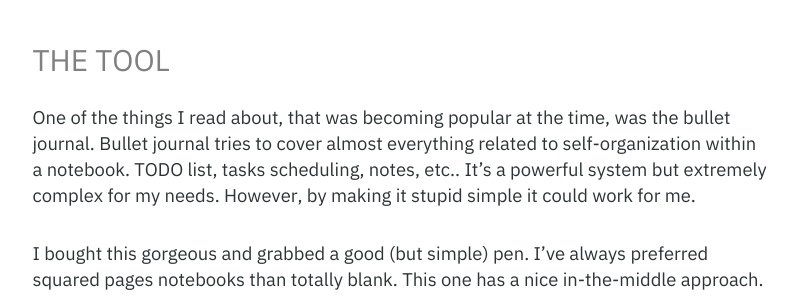
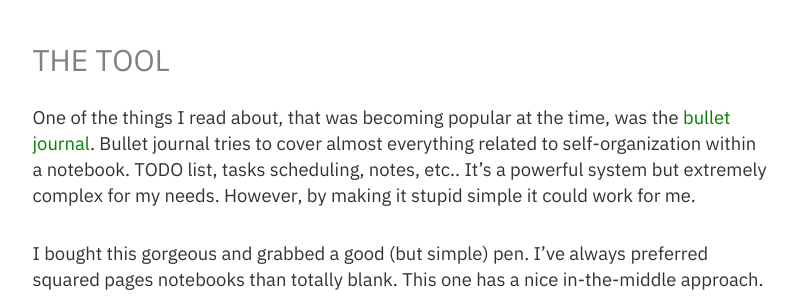
Before and after one commit to luisbosque/luisbosque.github.com, a Jekyll site: the page built from _posts/2018-03-13-keeping-the-important-tasks-under-control.markdown, in a window 1280 px wide and 900 px high, scrolled down 603 px. Shown: the part 150-446 px from the top of the window, without its empty margins (239-1036 px from the left). Built offline with Jekyll 4.4.1, drawn with Linux system fonts in a browser that asks for light colours; some web fonts are replaced; part of the change alters nothing that is shown.

```diff
--- a/_posts/2018-03-13-keeping-the-important-tasks-under-control.markdown
+++ b/_posts/2018-03-13-keeping-the-important-tasks-under-control.markdown
@@ -22,7 +22,7 @@ When I realized I needed a better way to take notes and write down some TODO thi
 
 ### The tool
 
-One of the things I read about, that was becoming popular at the time, was the bullet journal. Bullet journal tries to cover almost everything related to self-organization within a notebook. TODO list, tasks scheduling, notes, etc.. It's a powerful system but extremely complex for my needs. However, by making it stupid simple it could work for me.
+One of the things I read about, that was becoming popular at the time, was the [bullet journal](http://bulletjournal.com/). Bullet journal tries to cover almost everything related to self-organization within a notebook. TODO list, tasks scheduling, notes, etc.. It's a powerful system but extremely complex for my needs. However, by making it stupid simple it could work for me.
 
 I bought this gorgeous and grabbed a good (but simple) pen. I've always preferred squared pages notebooks than totally blank. This one has a nice in-the-middle approach. It has kind of a grid.
 
```
